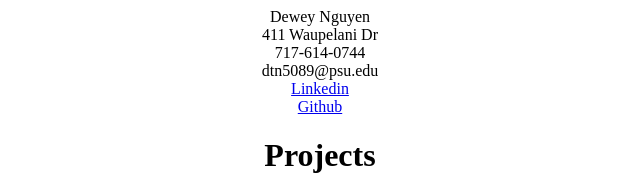
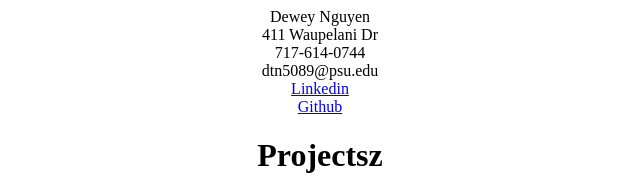
Before and after one commit to dtn9197/Personal-Web-Server, a website with bundled scripts: page index.html in a window 1280 px wide. Shown: the top 193 px of the page, 320-960 px from the left. Built offline with nearby package versions, Linux system fonts and the light colour scheme.

Commit message:
test change

```diff
--- a/index.html
+++ b/index.html
@@ -22,7 +22,7 @@
 
 
 </header>
-<h1>Projects</h1>
+<h1>Projectsz</h1>
 <div class="links">
 	<a target="_blank" href="./resume/index.html">My Resume</a><br>
 	<a target="_blank" href="https://ist256-resume-application.herokuapp.com/">blog web application (wait 5-10 secs to load)<br></a>
```
